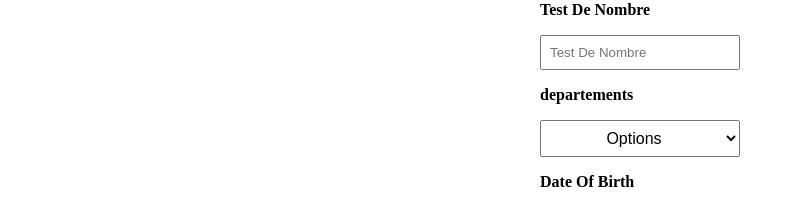
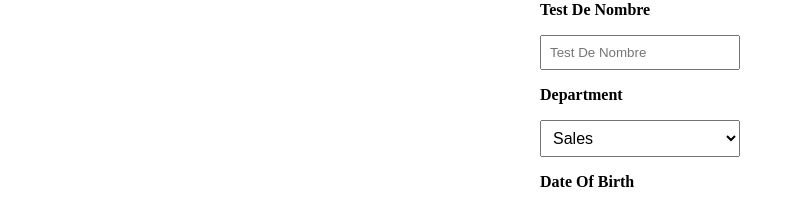
Before and after one commit to Yan-Coquoz/Composant_React, a React (Create React App) app: page / in a window 1280 px wide. Shown: the part 180-385 px from the top of the page, without its empty margins (0-798 px from the left). Built offline with nearby package versions, Linux system fonts and the light colour scheme.

Commit message:
Fix : Select, render option values

```diff
--- a/src/components/App.js
+++ b/src/components/App.js
@@ -12,6 +12,15 @@ import "./style.css";
 
 const App = () => {
   const [isOpen, setIsOpen] = useState(false);
+  const selectDep = {
+    tabs: depts,
+    idName: "department",
+    labelName: "department",
+    optValue: false,
+    sendValue: handleSelect,
+    toUpperCase: true,
+    isRequired: true,
+  };
 
   function handleOpenModal() {
     setIsOpen(true);
@@ -20,15 +29,15 @@ const App = () => {
   function handleChangeInput(name, value) {
     console.log(name, value);
   }
-  function handleSelect(name, value) {
-    console.log(name, value);
-  }
+  function handleSelect(name, value) {}
 
   function handleSendForm(evt) {
+    evt.preventDefault();
+    const selectDepart = evt.target[2].value;
+
     const datas = [];
     const props = [];
     const values = [];
-
     if (props.length === values.length) {
       for (let i = 0; i < evt.target.length - 3; i++) {
         // -3 target renvoi un tableau des elements du form dont le bouton(*2).
@@ -38,6 +47,14 @@ const App = () => {
 
       for (let i = 0; i < values.length; i++) {
         datas.push({ [props[i]]: values[i] });
+      }
+    }
+
+    if (selectDep.isRequired) {
+      if (selectDepart.toLowerCase() !== "options") {
+        console.log(selectDepart);
+      } else {
+        console.warn("Select a value");
       }
     }
   }
@@ -63,13 +80,7 @@ const App = () => {
           isRequired={false}
         />
 
-        <SelectField
-          tabs={depts}
-          idName={"department"}
-          labelName={"departements"}
-          optValue={true}
-          sendValue={handleSelect}
-        />
+        <SelectField {...selectDep} />
 
         <DatePicker
           idName={"dateOfBirth"}
--- a/src/lib/components/InputNumber.jsx
+++ b/src/lib/components/InputNumber.jsx
@@ -1,6 +1,6 @@
 import React from "react";
 import PropTypes from "prop-types";
-import { fromLowerToUpperCase } from "../utils";
+import { fromLowerToUpperCase } from "../../utils";
 import "../css/style.css";
 
 /**
--- a/src/lib/components/InputText.jsx
+++ b/src/lib/components/InputText.jsx
@@ -1,6 +1,6 @@
 import React from "react";
 import PropTypes from "prop-types";
-import { fromLowerToUpperCase } from "../utils";
+import { fromLowerToUpperCase } from "../../utils";
 import "../css/style.css";
 /**
  *
--- a/src/lib/components/SelectField.jsx
+++ b/src/lib/components/SelectField.jsx
@@ -1,7 +1,7 @@
 // @ts-nocheck
 import React from "react";
-// import PropTypes from "prop-types";
-import { fromLowerToUpperCase, checkArrayOf } from "../utils";
+import PropTypes from "prop-types";
+import { fromLowerToUpperCase, checkArrayOf } from "../../utils";
 import "../css/style.css";
 
 /**
@@ -31,7 +31,6 @@ const SelectField = ({
   /**
    * Si la valeur de la sélection n'est pas égale à 'options', alors envoyez la valeur de la sélection
    * à la fonction sendValue.
-   * @returns
    */
   const handleSendValue = (evt) => {
     const value = evt.target.value;
@@ -88,12 +87,10 @@ const SelectField = ({
         onClick={handleSendValue}
         aria-label={"select"}
       >
-        {optValue ? (
+        {optValue && (
           <option style={{ textAlign: "center" }}>
             {fromLowerToUpperCase("options")}
           </option>
-        ) : (
-          <option style={{ textAlign: "center" }}></option>
         )}
         {/* Affichage du tableau */}
         {renderOption}
@@ -102,21 +99,21 @@ const SelectField = ({
   );
 };
 
-// Select.propTypes = {
-//   idName: PropTypes.string.isRequired,
-//   isRequired: PropTypes.bool,
-//   labelName: PropTypes.string.isRequired,
-//   sendValue: PropTypes.func,
-//   tabs: PropTypes.arrayOf(Object).isRequired,
-//   toUpperCase: PropTypes.bool,
-//   optValue: PropTypes.bool,
-// };
-// Select.defaultProps = {
-//   idName: "",
-//   isRequired: false,
-//   labelName: "",
-//   sendValue: () => {},
-//   toUpperCase: false,
-//   optValue: false,
-// };
+SelectField.propTypes = {
+  tabs: PropTypes.arrayOf(Object).isRequired,
+  idName: PropTypes.string.isRequired,
+  labelName: PropTypes.string.isRequired,
+  isRequired: PropTypes.bool,
+  toUpperCase: PropTypes.bool,
+  optValue: PropTypes.bool,
+  sendValue: PropTypes.func,
+};
+
+SelectField.defaultProps = {
+  isRequired: false,
+  sendValue: () => {},
+  toUpperCase: false,
+  optValue: false,
+};
+
 export default SelectField;
--- a/src/lib/index.js
+++ b/src/lib/index.js
@@ -5,4 +5,4 @@ import Button from "./components/Button";
 import Modale from "./components/Modale";
 import DatePicker from "./components/DatePicker";
 
-export { InputText, SelectField, InputNumber, Button, Modale, DatePicker };
+export { InputText, InputNumber, Button, Modale, DatePicker, SelectField };
```
Also changed, not shown: src/lib/components/DatePicker.jsx (+5 -5 lines), src/utils/index.js (renamed from src/lib/utils/index.js), 2 other files (tests, documents, lock files or other folders).
